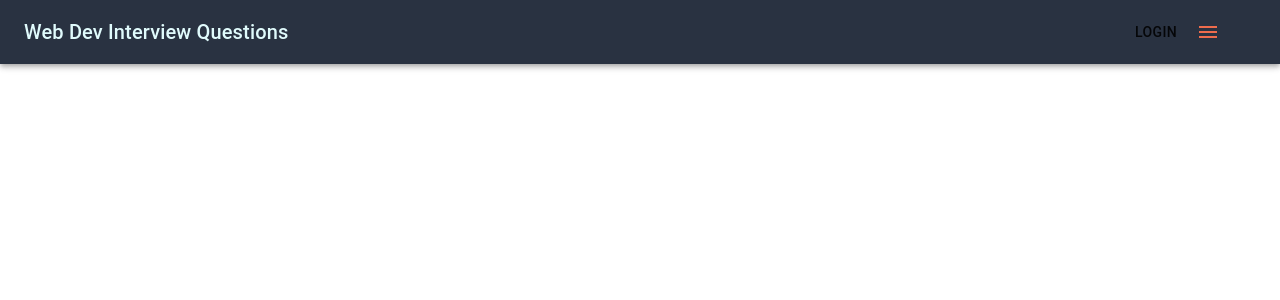
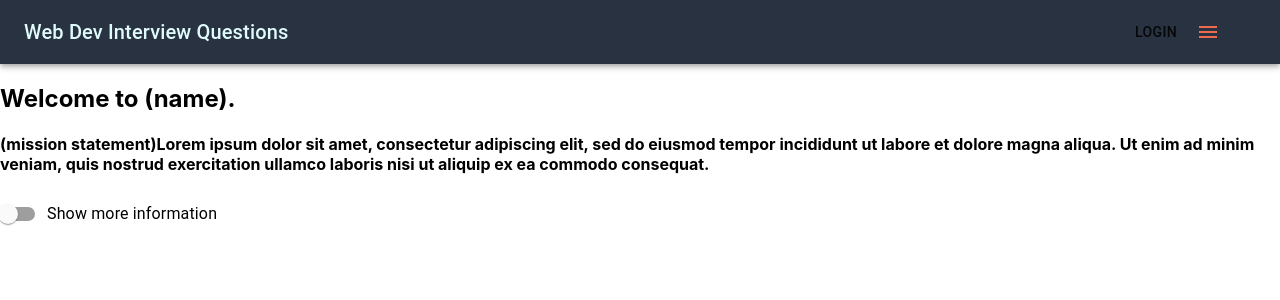
Before and after one commit to DavidAndreww/webDevIQ-frontEnd, a React (Create React App) app: page / in a window 1280 px wide. Shown: the top 300 px of the page. Built offline with nearby package versions, Linux system fonts and the light colour scheme; the HTML template or start-up script is replaced by a standard one.

Commit message:
working on landing page

```diff
--- a/src/App.js
+++ b/src/App.js
@@ -2,13 +2,15 @@ import React from 'react';
 import Nav from './components/nav'
 import { BrowserRouter } from 'react-router-dom'
 import Router from './router'
+import Landing from './components/landing'
 
 function App() {
   return (
     <div className="App">
       <BrowserRouter>
-      <Nav/>
-      <Router/>
+        <Nav />
+        <Landing />
+        {/* <Router /> */}
       </BrowserRouter>
 
     </div>
--- a/src/app.css
+++ b/src/app.css
@@ -22,3 +22,28 @@ body {
   font-size: 25px;
   color: #293241;
 }
+
+.landingRoot {
+  display: flex;
+  flex-direction: column;
+  align-items: center;
+  justify-content: center;
+margin: 60px;
+}
+
+#welcomeText {
+  display: flex;
+  flex-direction: column;
+  align-items: center;
+  color: #ee6c4d;
+  font-size: 25px;
+}
+
+.introCard {
+  margin-top: 20px;
+}
+.buttonDiv {
+  display: flex;
+  justify-content: center;
+  color: #ee6c4d;
+}
--- a/src/components/landing.js
+++ b/src/components/landing.js
@@ -1,11 +1,85 @@
+import React from 'react';
+import Paper from '@material-ui/core/Paper';
+import Grow from '@material-ui/core/Grow';
+import { makeStyles } from '@material-ui/core/styles';
+import Switch from '@material-ui/core/Switch';
+import FormControlLabel from '@material-ui/core/FormControlLabel';
+import AddIcon from '@material-ui/icons/Add';
+import Fab from '@material-ui/core/Fab';
 
 
 
+const useStyles = makeStyles((theme) => ({
+	root: {
+		height: 180,
+		width: '80%'
+	},
+	container: {
+		display: 'flex',
+		flexDirection: 'column'
+	},
+	paper: {
+		margin: theme.spacing(1),
+		height: '120px',
+		width: '100%'
+	},
+	svg: {
+		width: '100%',
+		height: 100,
+	},
+}));
+
 const Landing = () => {
+	const classes = useStyles();
+	const [checked, setChecked] = React.useState(false);
 
-return (
-<div>Landing</div>
-)
+	const handleChange = () => {
+		setChecked((prev) => !prev);
+	};
+
+	return (
+		<div className='landingRoot'>
+			<div id='welcomeText'>
+				<h2>Welcome to (name).</h2>
+				<h4>(mission statement)Lorem ipsum dolor sit amet, consectetur adipiscing elit, sed do eiusmod tempor incididunt ut labore et dolore magna aliqua. Ut enim ad minim veniam, quis nostrud exercitation ullamco laboris nisi ut aliquip ex ea commodo consequat.</h4>
+			</div>
+
+			<div className={classes.root}>
+				<div className='buttonDiv'>
+				<FormControlLabel
+					control={<Switch checked={checked} onChange={handleChange} />}
+					label="Show more information"
+				/>
+				</div>
+				<div className={classes.container}>
+					<Grow in={checked}>
+						<Paper elevation={4} className={classes.paper}>
+							Some really convincing information
+						</Paper>
+					</Grow>
+					{/* Conditionally applies the timeout prop to change the entry speed. */}
+					<Grow
+						in={checked}
+						style={{ transformOrigin: '0 0 0' }}
+						{...(checked ? { timeout: 1000 } : {})}
+					>
+						<Paper elevation={4} className={classes.paper}>
+							some stuff, also convincing, maybe with a photo of a yaht
+						</Paper>
+					</Grow>
+					<Grow
+						in={checked}
+						style={{ transformOrigin: '0 0 0' }}
+						{...(checked ? { timeout: 2000 } : {})}
+					>
+						<Paper elevation={4} className={classes.paper}>
+							some stuff, mildly convincing, lets be honest, we are getting desperate by now.
+						</Paper>
+					</Grow>
+				</div>
+			</div>
+		</div>
+	)
 
 }
 
```
